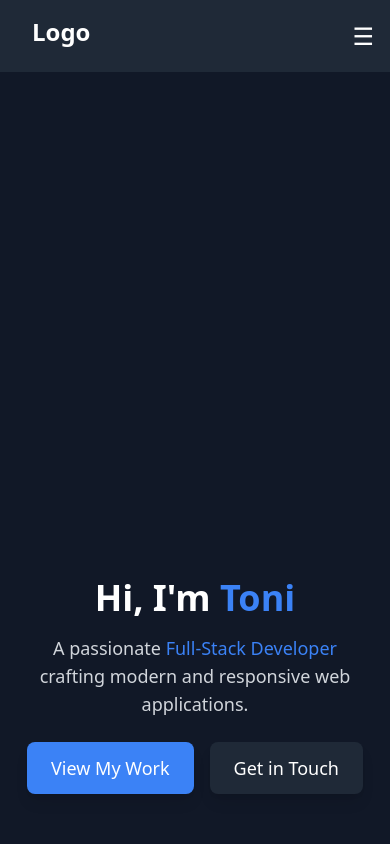
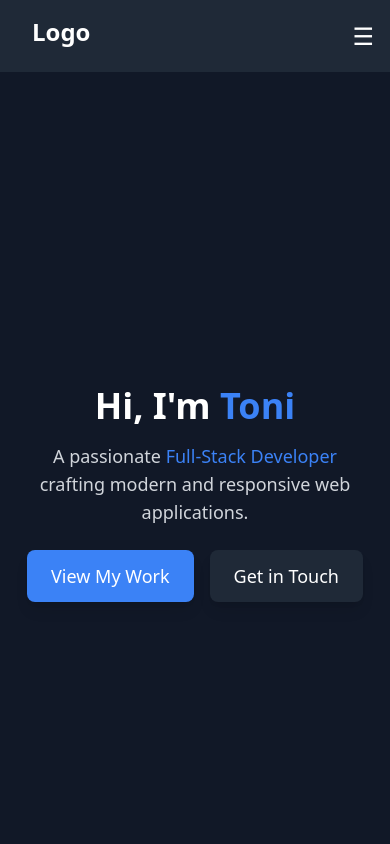
Before and after one commit to woues1/SIDE-PROJECT, a React (Vite) app in the folder Frontend/: page / in a window 390 px wide. Shown: the top 844 px of the page. Built offline with nearby package versions, Linux system fonts and the light colour scheme; no server answers.

Commit message:
Update hero styling

```diff
--- a/Frontend/src/components/Hero.tsx
+++ b/Frontend/src/components/Hero.tsx
@@ -1,7 +1,7 @@
 
 function Hero() {
   return (
-    <div className="bg-gray-900 text-white min-h-screen flex flex-col justify-center items-center px-6 mt-32 pt-32 md:pt-0 md:mt-0">
+    <div className="bg-gray-900 text-white min-h-screen flex flex-col justify-center items-center px-6 md:pt-0 md:mt-0">
       <h1 className="text-4xl md:text-6xl font-bold mb-4">
         Hi, I'm <span className="text-blue-500">Toni</span>
       </h1>
```
